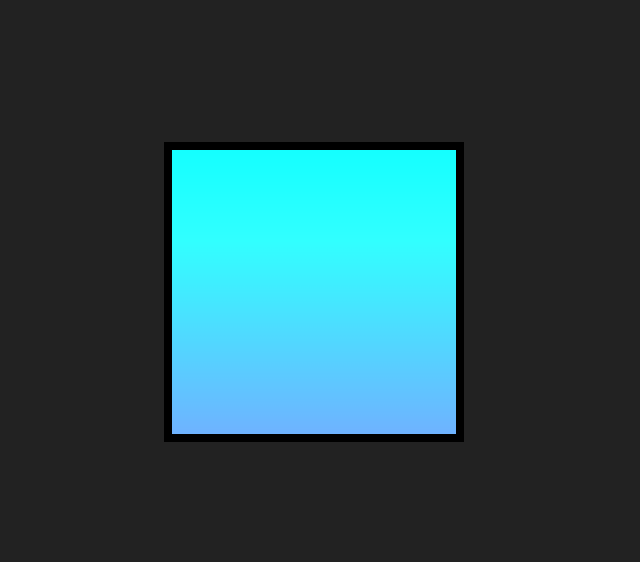
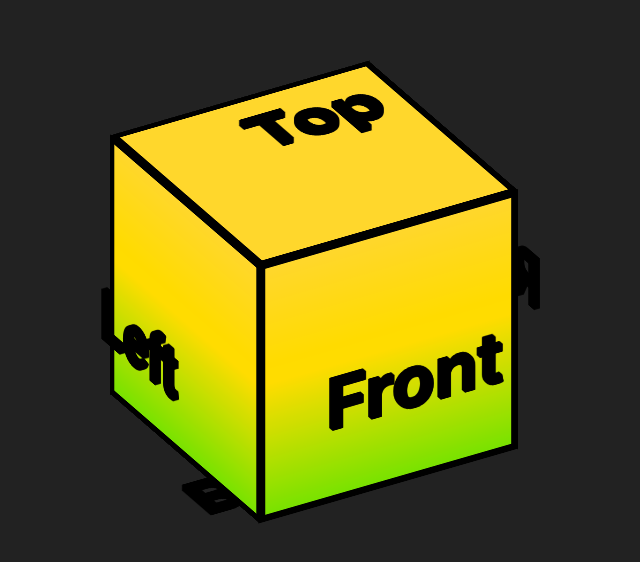
Before and after one commit to xPiccolinox/cubes-css, a React (Create React App) app: page / in a window 1280 px wide. Shown: the part 108-670 px from the top of the page, without its empty margins (326-966 px from the left). Built offline with nearby package versions, Linux system fonts and the light colour scheme.

Commit message:
Feat: 3D-like text B)

```diff
--- a/src/App.js
+++ b/src/App.js
@@ -7,9 +7,7 @@ function App() {
   const [cursorGrabbingCube, setCursorGrabbingCube] = useState(false)
   const [cursorCurrentPosition, setCursorCurrentPosition] = useState([0, 0])
   const [cursorGrabPosition, setCursorGrabPosition] = useState([0, 0])
-  const [cubeLastRotation, setCubeLastRotation] = useState([0, 0])
-
-  console.log(cubeLastRotation)
+  const [cubeLastRotation, setCubeLastRotation] = useState([30, -30])
 
   const handleOnMouseOver = () => {
     setCursorOverCube(true)
--- a/src/Cube1/Cube1.css
+++ b/src/Cube1/Cube1.css
@@ -3,7 +3,7 @@
   width: 300px;
   height: 300px;
   /* left: -400px; */
-  /* transform: rotateX(-20deg); */
+  transform: rotateX(-30deg) rotateY(30deg);
   transform-style: preserve-3d;
   /* animation: cube-rotation 10s infinite linear; */
   user-select: none;
@@ -16,10 +16,19 @@
 #cube .cubeSide:nth-child(2) {--i: 1}
 #cube .cubeSide:nth-child(3) {--i: 2}
 #cube .cubeSide:nth-child(4) {--i: 3}
-#cube div {
+#cube > div {
+  display: flex;
+  justify-content: center;
+  align-items: center;
   position: absolute;
   top: 0;
   left: 0;
+  width: 100%;
+  height: 100%;
+  transform-style: preserve-3d;
+}
+#cube div div {
+  position: absolute;
   width: 100%;
   height: 100%;
   border: 8px solid black;
@@ -30,15 +39,42 @@
   0% {filter: hue-rotate(0deg)}
   100% {filter: hue-rotate(360deg)}
 }
+/* Don't ask why I didn't just make it in JS */
+#cube div h2:nth-child(2) { --i: 0px }
+#cube div h2:nth-child(3) { --i: 1px }
+#cube div h2:nth-child(4) { --i: 2px }
+#cube div h2:nth-child(5) { --i: 3px }
+#cube div h2:nth-child(6) { --i: 4px }
+#cube div h2:nth-child(7) { --i: 5px }
+#cube div h2:nth-child(8) { --i: 6px }
+#cube div h2:nth-child(9) { --i: 7px }
+#cube div h2:nth-child(10) { --i: 8px }
+#cube div h2:nth-child(11) { --i: 9px }
+#cube div h2:nth-child(12) { --i: 10px }
+#cube div h2:nth-child(13) { --i: 11px }
+#cube div h2:nth-child(14) { --i: 12px }
+#cube div h2:nth-child(15) { --i: 13px }
+#cube div h2 {
+  position: absolute;
+  font-size: 80px;
+  font-weight: 700;
+  transform: translateZ(calc((var(--i) / 2) + 50px));
+}
 #cube .cubeSide {
-  background: linear-gradient(yellow, lime);
   transform: rotateY(calc(90deg * var(--i))) translateZ(148.5px);
 }
+#cube .cubeSide div {
+  background: linear-gradient(yellow, lime);
+}
 #cube #cubeTop {
+  transform: rotateX(90deg) translateZ(148.5px);
+}
+#cube #cubeTop div {
   background-color: yellow;
-  transform: rotateX(90deg) translateZ(150px);
 }
 #cube #cubeBottom {
-  background-color: red;
-  transform: rotateX(-90deg) translateZ(150px);
+  transform: rotateX(-90deg) translateZ(148.5px);
 }
+#cube #cubeBottom div {
+  background-color: lime;
+}
--- a/src/Cube1/Cube1.js
+++ b/src/Cube1/Cube1.js
@@ -7,12 +7,108 @@ const Cube1 = (props) => {
     onMouseOver={props.handleOnMouseOver}
     onMouseOut={props.handleOnMouseOut}
     onMouseDown={props.handleOnMouseDown} >
-      <div className="cubeSide" />
-      <div className="cubeSide" />
-      <div className="cubeSide" />
-      <div className="cubeSide" />
-      <div id="cubeTop" />
-      <div id="cubeBottom" />
+      <div className="cubeSide">
+        <div />
+        <h2>Front</h2>
+        <h2>Front</h2>
+        <h2>Front</h2>
+        <h2>Front</h2>
+        <h2>Front</h2>
+        <h2>Front</h2>
+        <h2>Front</h2>
+        <h2>Front</h2>
+        <h2>Front</h2>
+        <h2>Front</h2>
+        <h2>Front</h2>
+        <h2>Front</h2>
+        <h2>Front</h2>
+        <h2>Front</h2>
+      </div>
+      <div className="cubeSide">
+        <div />
+        <h2>Right</h2>
+        <h2>Right</h2>
+        <h2>Right</h2>
+        <h2>Right</h2>
+        <h2>Right</h2>
+        <h2>Right</h2>
+        <h2>Right</h2>
+        <h2>Right</h2>
+        <h2>Right</h2>
+        <h2>Right</h2>
+        <h2>Right</h2>
+        <h2>Right</h2>
+        <h2>Right</h2>
+        <h2>Right</h2>
+      </div>
+      <div className="cubeSide">
+        <div />
+        <h2>Back</h2>
+        <h2>Back</h2>
+        <h2>Back</h2>
+        <h2>Back</h2>
+        <h2>Back</h2>
+        <h2>Back</h2>
+        <h2>Back</h2>
+        <h2>Back</h2>
+        <h2>Back</h2>
+        <h2>Back</h2>
+        <h2>Back</h2>
+        <h2>Back</h2>
+        <h2>Back</h2>
+        <h2>Back</h2>
+      </div>
+      <div className="cubeSide">
+        <div />
+        <h2>Left</h2>
+        <h2>Left</h2>
+        <h2>Left</h2>
+        <h2>Left</h2>
+        <h2>Left</h2>
+        <h2>Left</h2>
+        <h2>Left</h2>
+        <h2>Left</h2>
+        <h2>Left</h2>
+        <h2>Left</h2>
+        <h2>Left</h2>
+        <h2>Left</h2>
+        <h2>Left</h2>
+        <h2>Left</h2>
+      </div>
+      <div id="cubeTop">
+        <div />
+        <h2>Top</h2>
+        <h2>Top</h2>
+        <h2>Top</h2>
+        <h2>Top</h2>
+        <h2>Top</h2>
+        <h2>Top</h2>
+        <h2>Top</h2>
+        <h2>Top</h2>
+        <h2>Top</h2>
+        <h2>Top</h2>
+        <h2>Top</h2>
+        <h2>Top</h2>
+        <h2>Top</h2>
+        <h2>Top</h2>
+      </div>
+      <div id="cubeBottom">
+        <div />
+        <h2>Bottom</h2>
+        <h2>Bottom</h2>
+        <h2>Bottom</h2>
+        <h2>Bottom</h2>
+        <h2>Bottom</h2>
+        <h2>Bottom</h2>
+        <h2>Bottom</h2>
+        <h2>Bottom</h2>
+        <h2>Bottom</h2>
+        <h2>Bottom</h2>
+        <h2>Bottom</h2>
+        <h2>Bottom</h2>
+        <h2>Bottom</h2>
+        <h2>Bottom</h2>
+      </div>
     </div>
   )
 }
```
